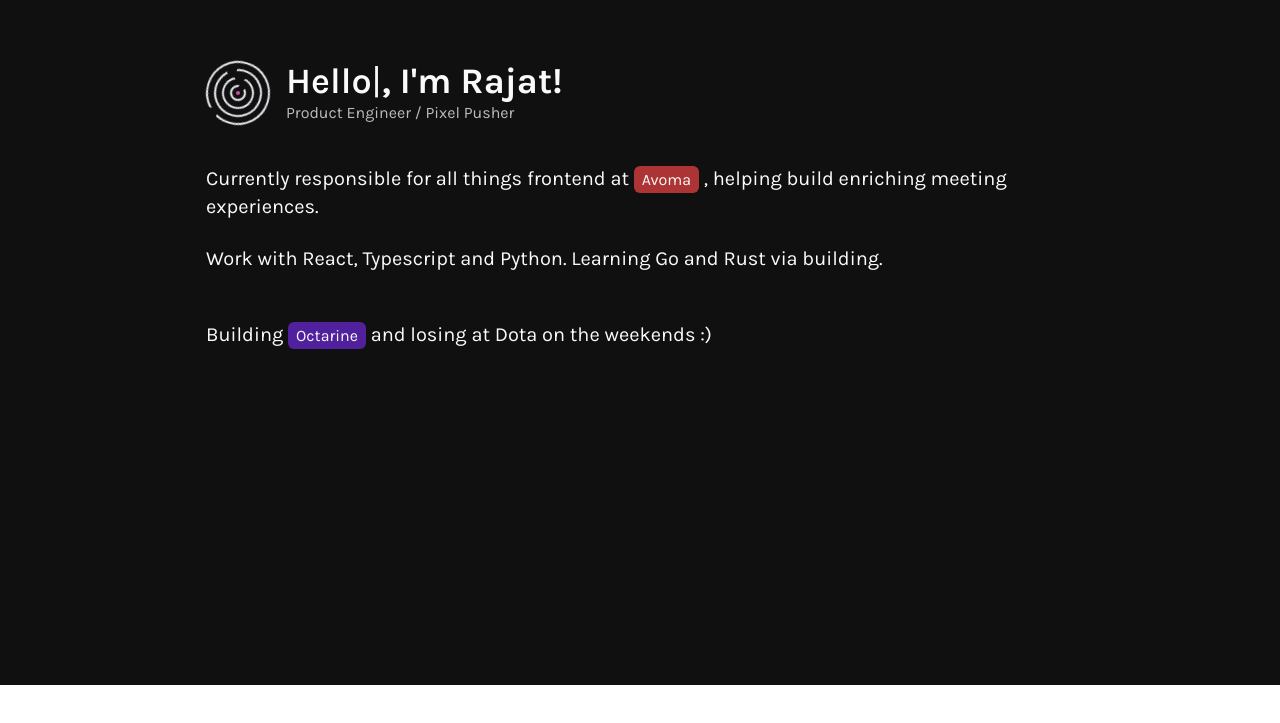
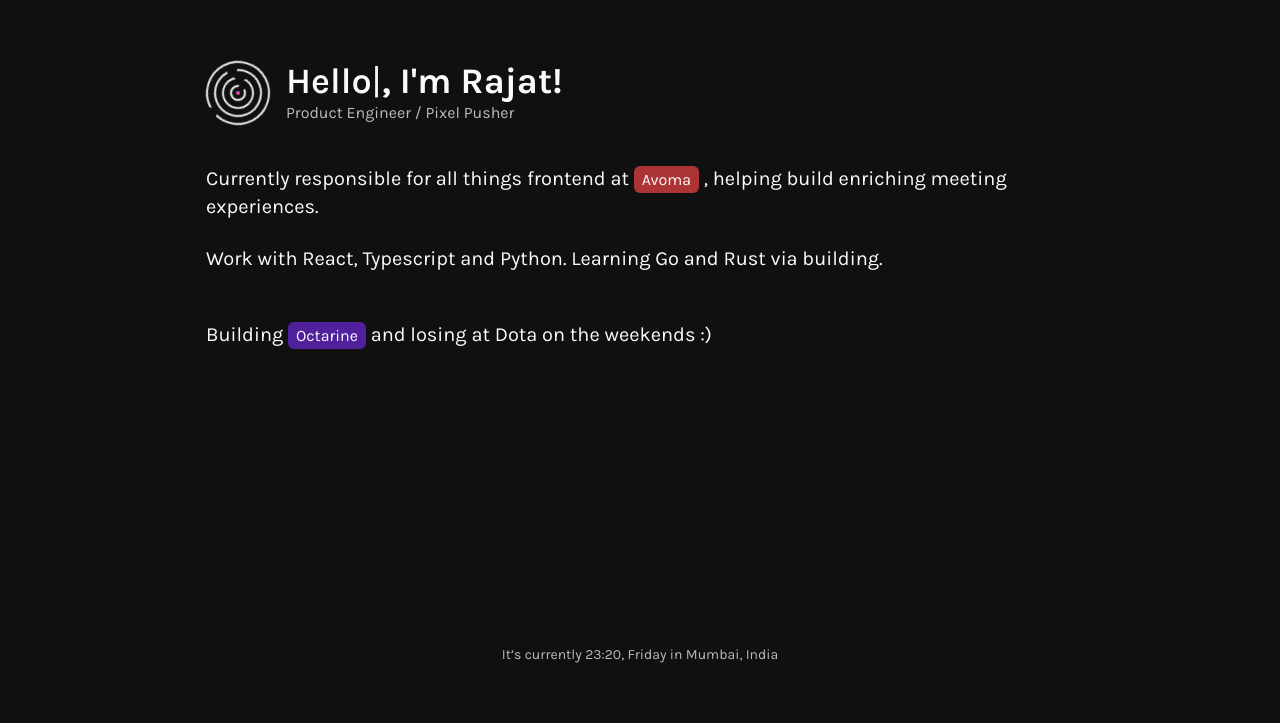
Before and after one commit to rajatkulkarni95/rk-minimal, a Next.js app: page / in a window 1280 px wide. Shown: the part 115-838 px from the top of the page. Before the commit the page ends 800 px from the top, so only its background shows below. Built offline with nearby package versions, Linux system fonts and the light colour scheme.

Commit message:
Add current time footer

```diff
--- a/src/components/Common/Footer.tsx
+++ b/src/components/Common/Footer.tsx
@@ -1,38 +1,11 @@
-import { links } from "@data/links";
-import useWindowSize from "src/hooks/useWindowSize";
-import { Size } from "src/types";
+import { useCurrentTime } from "src/hooks/useCurrentTime";
 
 const Footer = () => {
-  const windowSize: Size = useWindowSize();
-  const isMobile = (windowSize?.width ?? 1026) < 1025;
-
-  if (isMobile) return null;
+  const { currentTime, currentDay } = useCurrentTime();
 
   return (
-    <footer className="h-12 bg-neutral-900 z-10 shadow-md flex items-baseline py-2 px-6 sticky justify-center md:justify-between bottom-0 opacity-0 animate-fadeIn mt-auto [animation-delay:3000ms]">
-      <aside>
-        <a
-          href={links[0].url}
-          target="_blank"
-          rel="noreferrer"
-          className="text-xs text-zinc-400 hover:text-zinc-50 mr-6 md:ml-6"
-        >
-          {links[0].name}
-        </a>{" "}
-      </aside>
-      <div>
-        {links.slice(1).map((link) => (
-          <a
-            href={link.url}
-            key={link.id}
-            target="_blank"
-            rel="noreferrer"
-            className="text-xs text-zinc-400 mr-6 last:mr-0 md:mr-8 md:last:mr-8 hover:text-zinc-50"
-          >
-            {link.name}
-          </a>
-        ))}
-      </div>
+    <footer className="h-12 z-10 flex items-baseline font-normal text-sm text-secondary py-2 px-6 sticky justify-center bottom-0">
+      It’s currently {currentTime}, {currentDay} in Mumbai, India
     </footer>
   );
 };
--- a/src/hooks/useCurrentTime.ts
+++ b/src/hooks/useCurrentTime.ts
@@ -19,7 +19,7 @@ export const useCurrentTime = () => {
   }, 1000);
 
   const currentDay = new Intl.DateTimeFormat("en-US", {
-    weekday: "short",
+    weekday: "long",
   }).format(date);
 
   return { currentTime, currentDay };
--- a/src/pages/_app.tsx
+++ b/src/pages/_app.tsx
@@ -26,7 +26,7 @@ function App({ Component, pageProps }: AppProps) {
           showSidebar={showSidebar}
         />
         <Component {...pageProps} isSidebarOpen={showSidebar} />
-        {/* <Footer /> */}
+        <Footer />
       </main>
     </ApolloProvider>
   );
```
